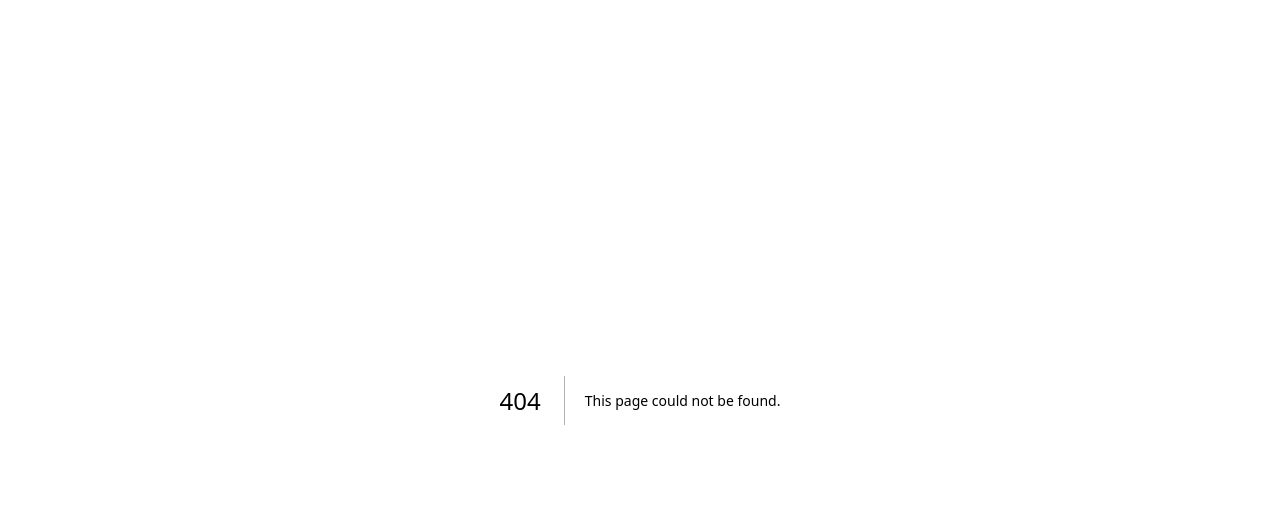
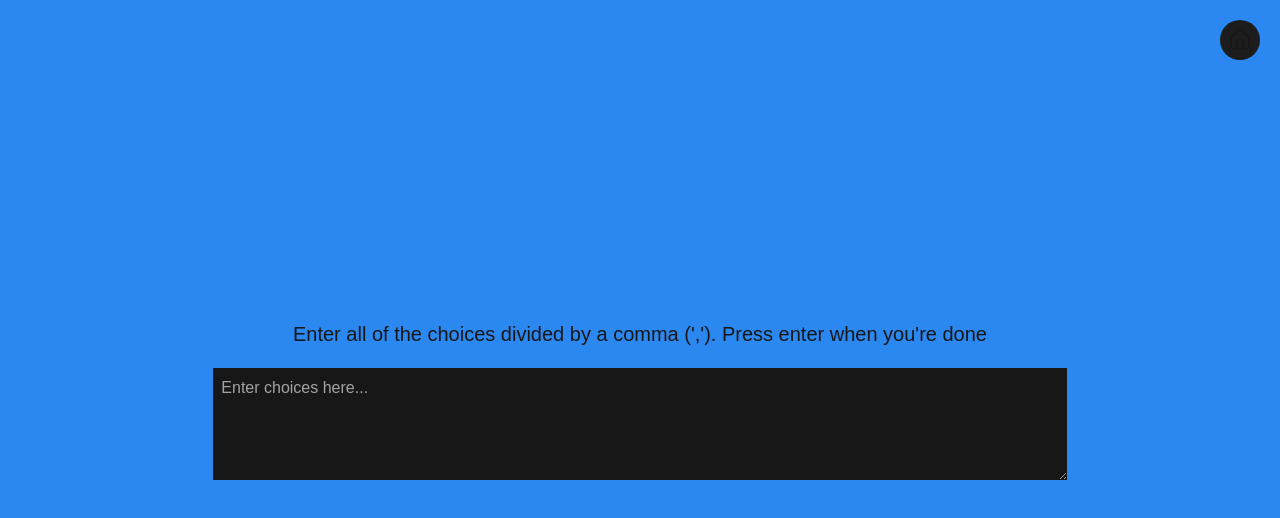
Before and after one commit to BaraSalameh/Tailwind-Master, a Next.js app: page /challenges/random-choice-picker in a window 1280 px wide. Before the commit this address had no page. Shown: the top 518 px of the page. Built offline with nearby package versions, Linux system fonts and the light colour scheme.

Commit message:
random choice picker challenge

```diff
--- /dev/null
+++ b/src/app/challenges/random-choice-picker/page.tsx
@@ -0,0 +1,74 @@
+'use client';
+
+import { KeyboardEvent, useRef, useState } from "react";
+
+const RandomChoicePicker = () => {
+    const choicesRef = useRef<HTMLParagraphElement[]>([]);
+    const inputRef = useRef<HTMLTextAreaElement>(null);
+    const [choices, setChoices] = useState<string | undefined>(undefined);
+
+    const handleKeyDown = (e: KeyboardEvent<HTMLTextAreaElement>) => {
+        if(e.key === 'Enter') {
+            e.preventDefault();
+            if (inputRef.current) inputRef.current.value = '';
+            handleSubmit();
+        }
+    }
+
+    const handleSubmit = () => {
+        const interval = setInterval(() => {
+            if (inputRef.current) inputRef.current.disabled = true;
+            const randomIndex = Math.floor(Math.random() * choicesRef.current.length);
+            choicesRef.current.forEach((p, idx) => {
+                if (idx === randomIndex) {
+                    p.classList.remove('bg-[#f0932b]')
+                    p.classList.add('bg-[#273c75]')
+                } else {
+                    p.classList.remove('bg-[#273c75]')
+                    p.classList.add('bg-[#f0932b]')
+                }
+            });
+        }, 100)
+
+        const timeout = setTimeout(() => {
+            clearInterval(interval);
+            clearTimeout(timeout);
+            if (inputRef.current) inputRef.current.disabled = false;
+        }, 5000);
+    }
+
+    return (
+        <div className="bg-[#2b88f0] flex items-center justify-center h-screen text-foreground">
+            <div className="flex flex-col w-2/3 gap-5">
+                <h1 className="text-xl text-center">
+                    Enter all of the choices divided by a comma (','). Press enter when you're done
+                </h1>
+                <textarea
+                    ref={inputRef}
+                    className="bg-foreground placeholder:text-background placeholder:opacity-60 p-2 w-full text-background"
+                    placeholder="Enter choices here..."
+                    rows={4}
+                    onChange={e => setChoices(e.target.value)}
+                    onKeyDown={handleKeyDown}
+                />
+                {choices &&
+                    <div className="flex flex-wrap gap-1.5">
+                        {choices.split(',').filter(Boolean).map((word, idx) =>
+                            word.trim()
+                            ?   <p
+                                    key={idx}
+                                    ref={p => { if(p) choicesRef.current[idx] = p}}
+                                    className="py-2 px-4 bg-[#f0932b] rounded-full"
+                                >
+                                    {word}
+                                </p>
+                            :   null
+                        )}
+                    </div>
+                }
+            </div>
+        </div>
+    )
+}
+
+export default RandomChoicePicker;
--- a/src/app/page.tsx
+++ b/src/app/page.tsx
@@ -19,7 +19,8 @@ const Home = () => {
         {name: 'Sound Board', path: 'sound-board'},
         {name: 'Dad Jokes', path: 'dad-jokes'},
         {name: 'Event Keycodes', path: 'event-keycodes'},
-        {name: 'FAQ Collapse', path: 'faq-collapse'}
+        {name: 'FAQ Collapse', path: 'faq-collapse'},
+        {name: 'Random Choice Picker', path: 'random-choice-picker'}
     ]
 
     return (
```
